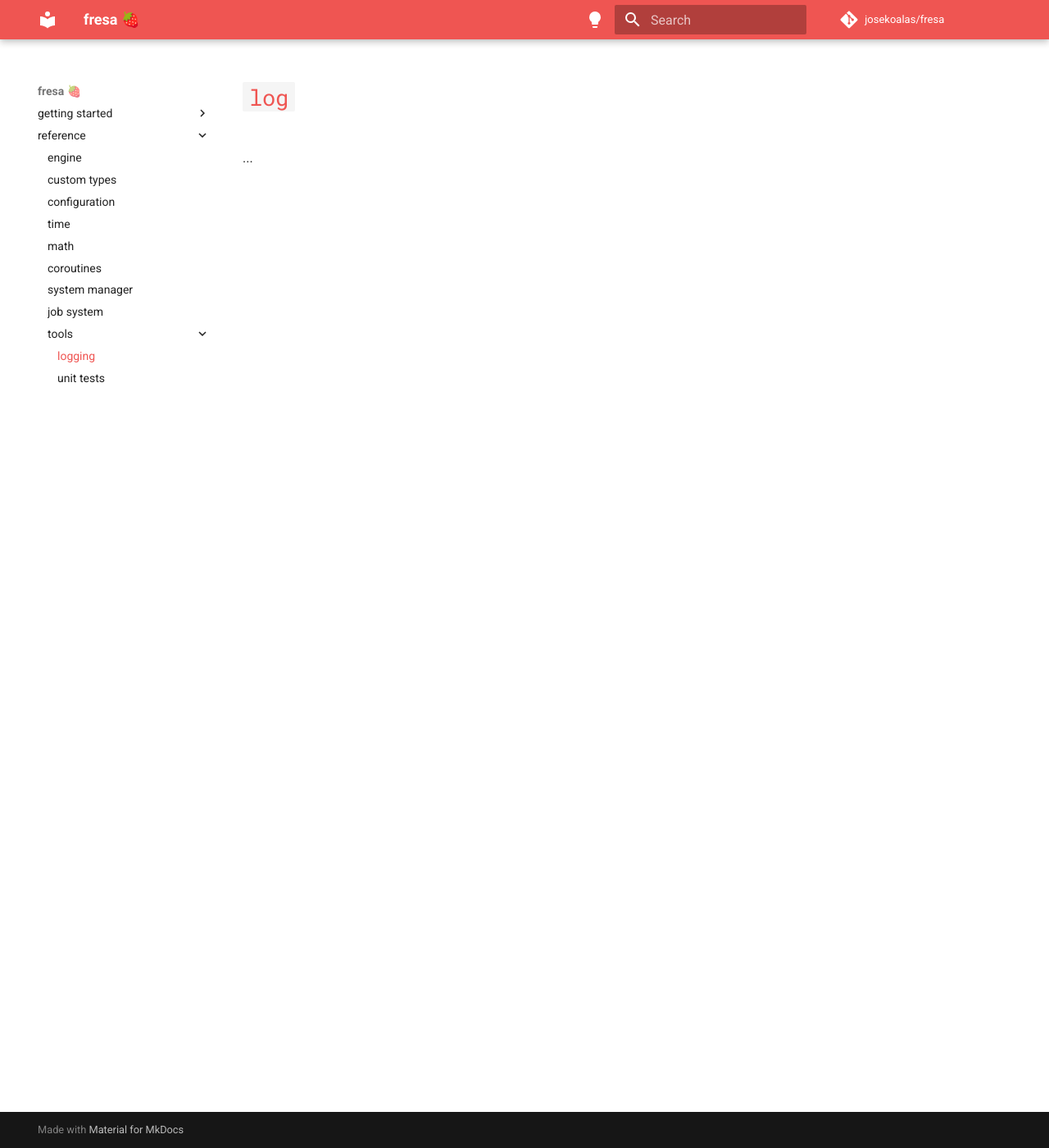
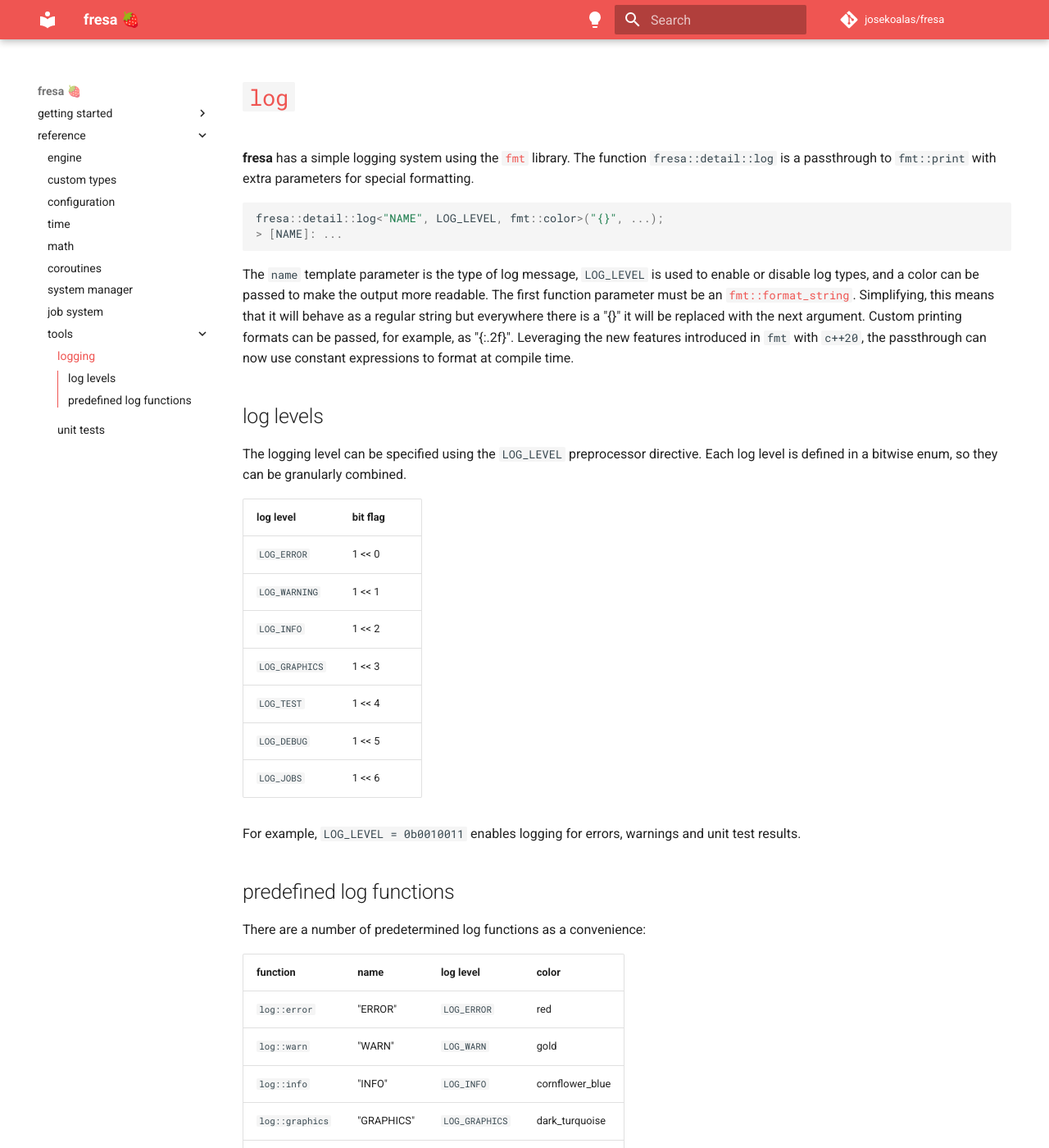
Before and after one commit to eerii/fresa, an MkDocs documentation site: the page built from docs/reference/tools/log.md, in a window 1280 px wide and 1400 px high. Shown: the whole window at 82% size. Built offline with MkDocs 1.6.1 and Material for MkDocs 9.7.7, drawn with Linux system fonts in a browser that asks for light colours; comment, search, counter and statistics services are not loaded; the version menu is left out; some of the changed text lies outside the part shown.

````diff
--- a/docs/reference/tools/log.md
+++ b/docs/reference/tools/log.md
@@ -1,3 +1,38 @@
 # [`log`](https://github.com/josekoalas/fresa/blob/main/tools/log.h)
 
-...
+**fresa** has a simple logging system using the [`fmt`](https://github.com/fmtlib/fmt) library. The function `fresa::detail::log` is a passthrough to `fmt::print` with extra parameters for special formatting.
+
+```cpp
+fresa::detail::log<"NAME", LOG_LEVEL, fmt::color>("{}", ...);
+> [NAME]: ...
+```
+
+The `name` template parameter is the type of log message, `LOG_LEVEL` is used to enable or disable log types, and a color can be passed to make the output more readable. The first function parameter must be an [`fmt::format_string`](https://fmt.dev/latest/syntax.html). Simplifying, this means that it will behave as a regular string but everywhere there is a "{}" it will be replaced with the next argument. Custom printing formats can be passed, for example, as "{:.2f}". Leveraging the new features introduced in `fmt` with `c++20`, the passthrough can now use constant expressions to format at compile time.
+
+## log levels
+
+The logging level can be specified using the `LOG_LEVEL` preprocessor directive. Each log level is defined in a bitwise enum, so they can be granularly combined.
+
+| log level | bit flag |
+|---|---|
+| `LOG_ERROR` | 1 << 0 |
+| `LOG_WARNING` | 1 << 1 |
+| `LOG_INFO` | 1 << 2 |
+| `LOG_GRAPHICS` | 1 << 3 |
+| `LOG_TEST` | 1 << 4 |
+| `LOG_DEBUG` | 1 << 5 |
+| `LOG_JOBS` | 1 << 6 |
+
+For example, `LOG_LEVEL = 0b0010011` enables logging for errors, warnings and unit test results.
+
+## predefined log functions
+
+There are a number of predetermined log functions as a convenience:
+
+| function | name | log level | color |
+|---|---|---|---|
+| `log::error` | "ERROR" | `LOG_ERROR` | red |
+| `log::warn` | "WARN" | `LOG_WARN` | gold |
+| `log::info` | "INFO" | `LOG_INFO` | cornflower_blue |
+| `log::graphics` | "GRAPHICS" | `LOG_GRAPHICS` | dark_turquoise |
+| `log::debug` | "DEBUG" | `LOG_DEBUG` | light_sky_blue |
````
Also changed, not shown: CHANGELOG.md (+3 -3 lines), docs/reference/config.md (+1 -1 lines), docs/reference/math.md (+1 -1 lines).
